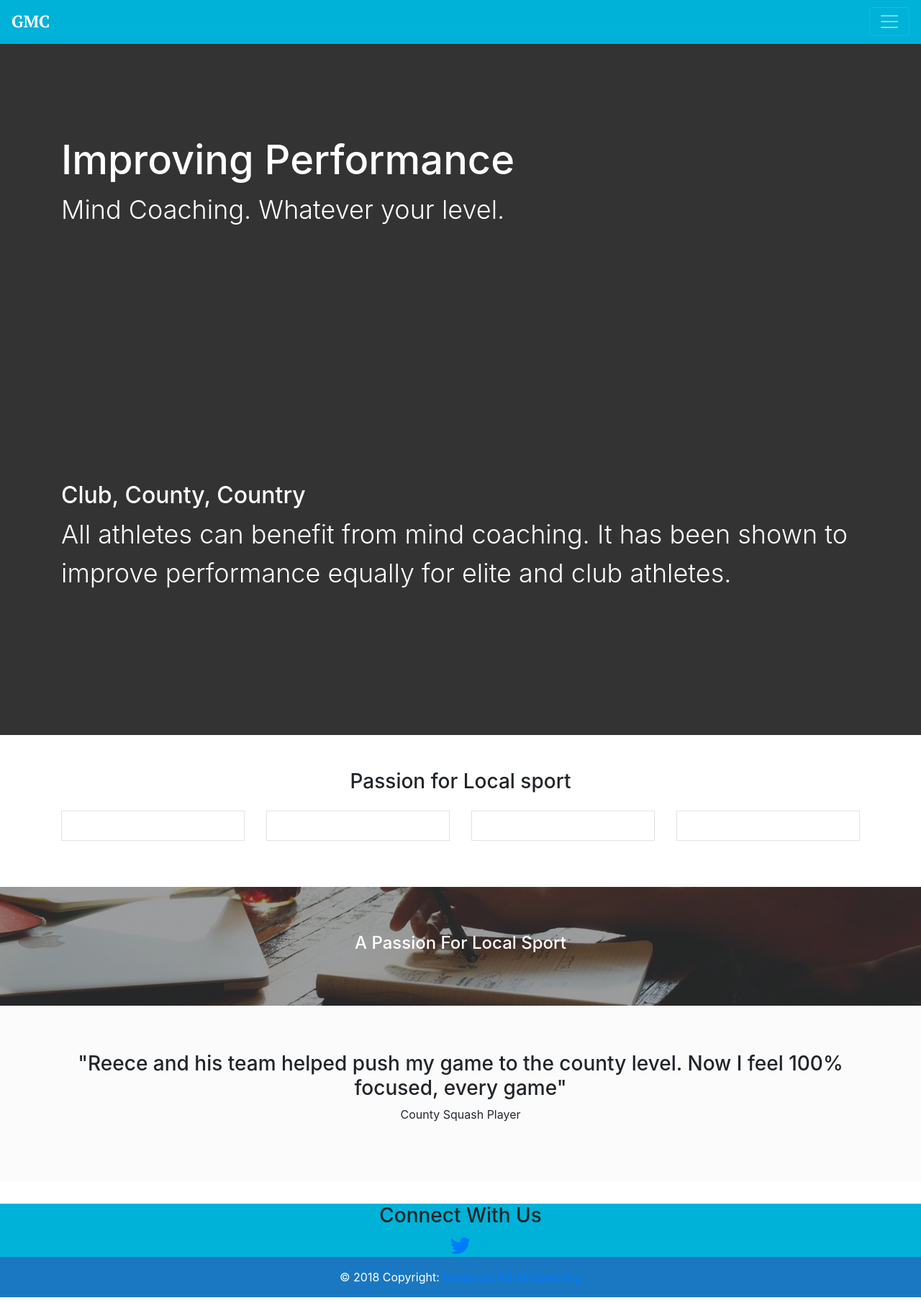
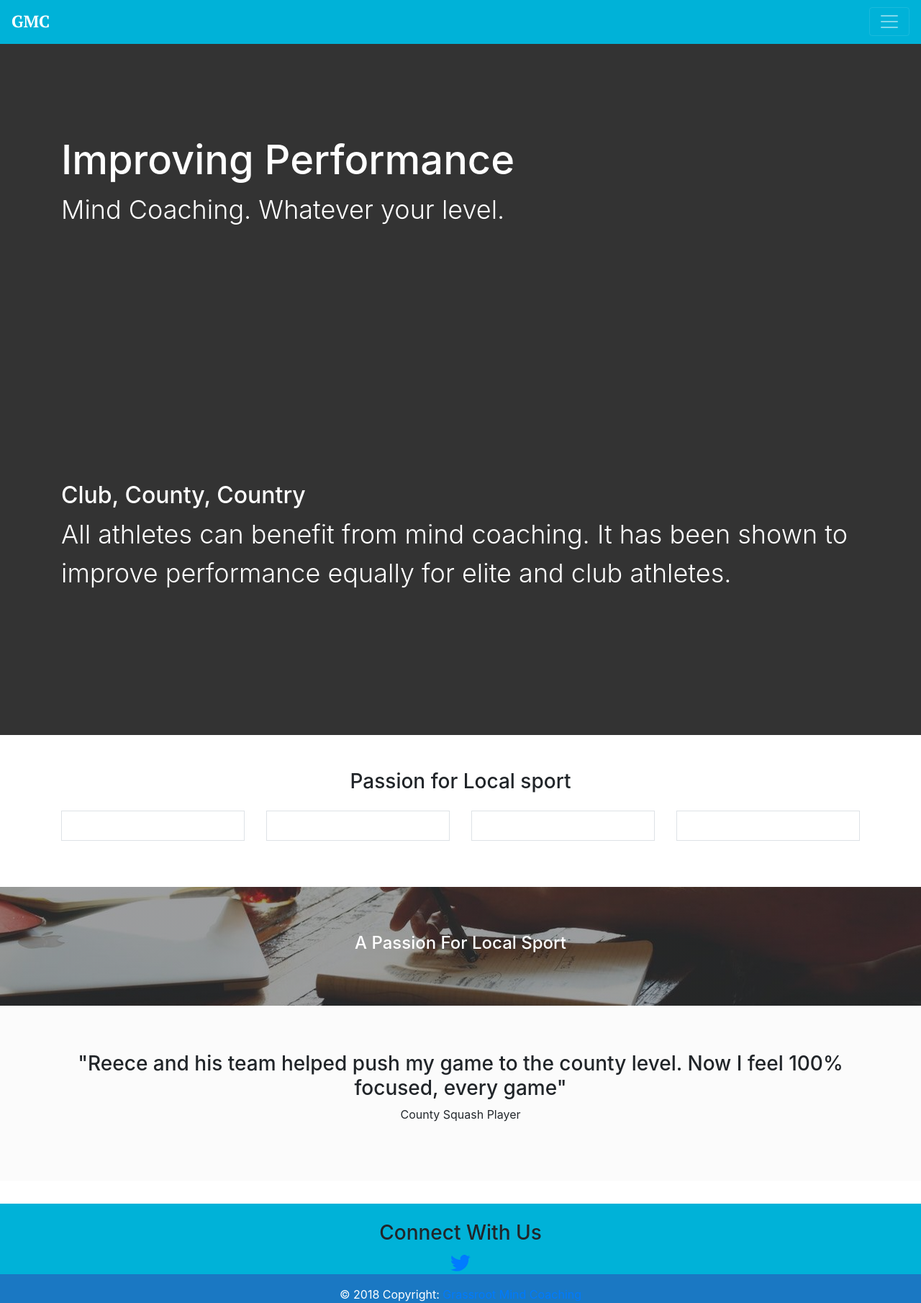
Before and after one commit to krussll/etsysimplicity, a Jekyll site: the page built from index.md, in a window 1280 px wide. Shown: the whole page at 72% size. Built offline with Jekyll 4.4.1, drawn with Linux system fonts in a browser that asks for light colours; nearby versions of some CDN libraries.

Commit message:
Update footer.html

```diff
--- a/_includes/footer.html
+++ b/_includes/footer.html
@@ -1,4 +1,4 @@
-<footer class="page-footer">
+<footer class="page-footer pt-4">
   <div class="container">
     <h3 class="text-center">Connect With Us</h3>
     <div class="row">
@@ -12,7 +12,7 @@
     </div>
   </div>
 
-  <div class="footer-copyright text-center py-3">© 2018 Copyright:
+  <div class="footer-copyright text-center pt-3">© 2018 Copyright:
       <a href={{ site.url }}"> {{ site.name }}</a>
     </div>
 </footer>
```
